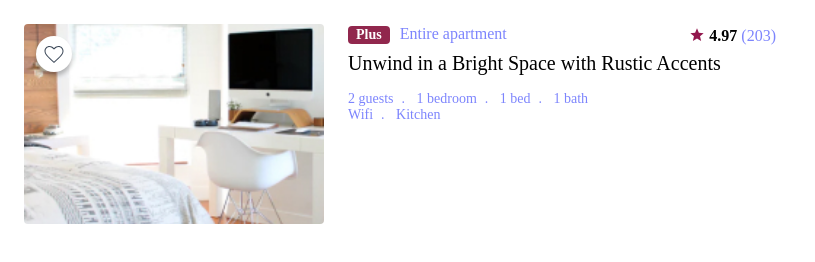
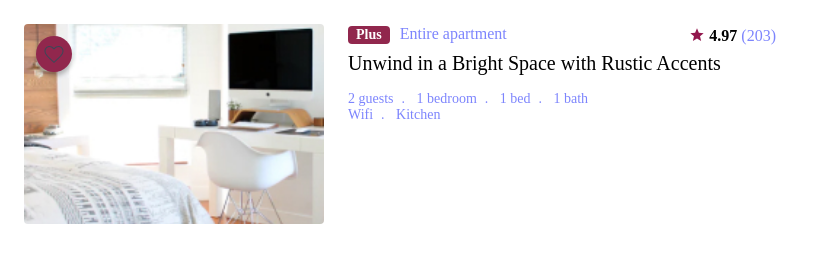
Before and after one commit to GilhwanE/Background-practice, a plain HTML site: page index.html in a window 1280 px wide. In both pictures the pointer is over the button 54 px from the left and 54 px from the top of the page. Shown: the whole page, without its empty margins (0-815 px from the left). Drawn offline with Linux system fonts and the light colour scheme.

Commit message:
CSS : like-button

```diff
--- a/style.css
+++ b/style.css
@@ -54,6 +54,10 @@
     background-size: 24px 24px;
     cursor: pointer;
   }
+  .card-image   .like-button:hover{
+      background-color: #91274d;
+  }
+
 /* Card-Content */
 .card-content{
     flex-grow: 1;
```
